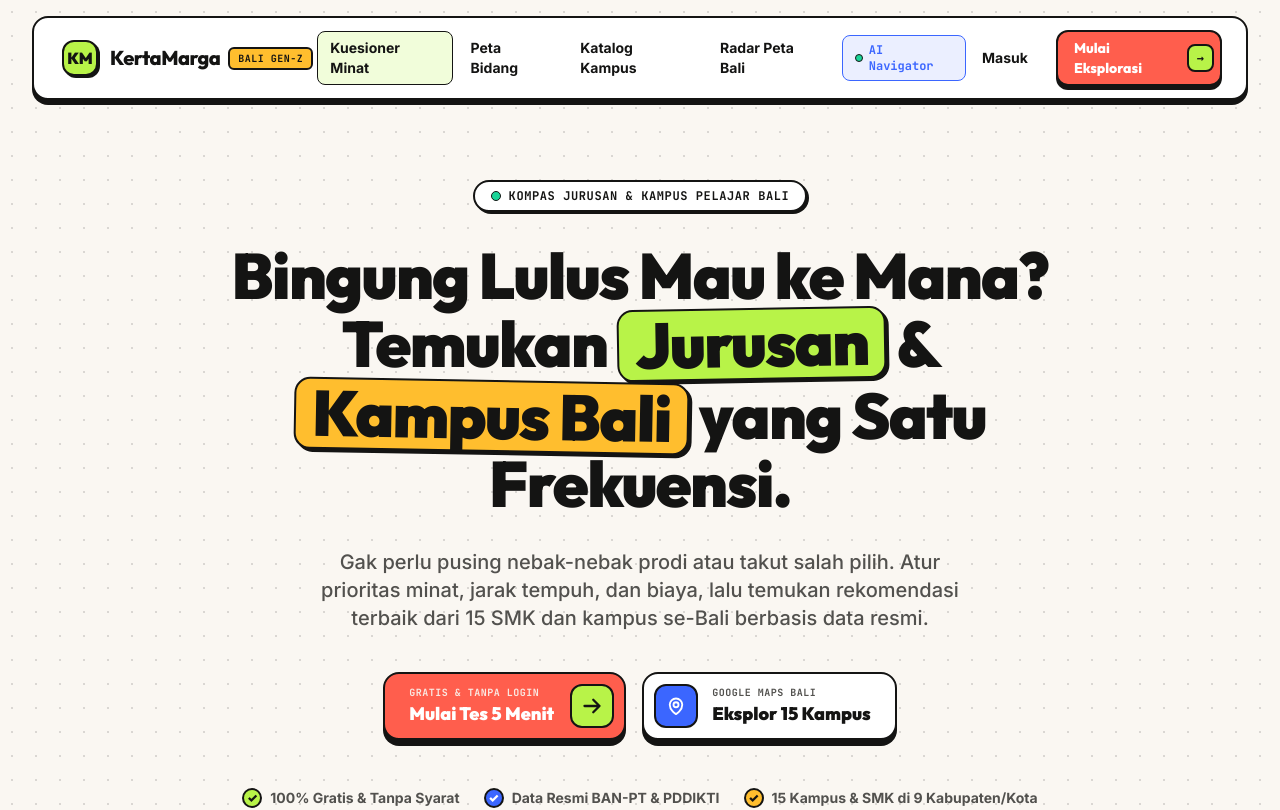
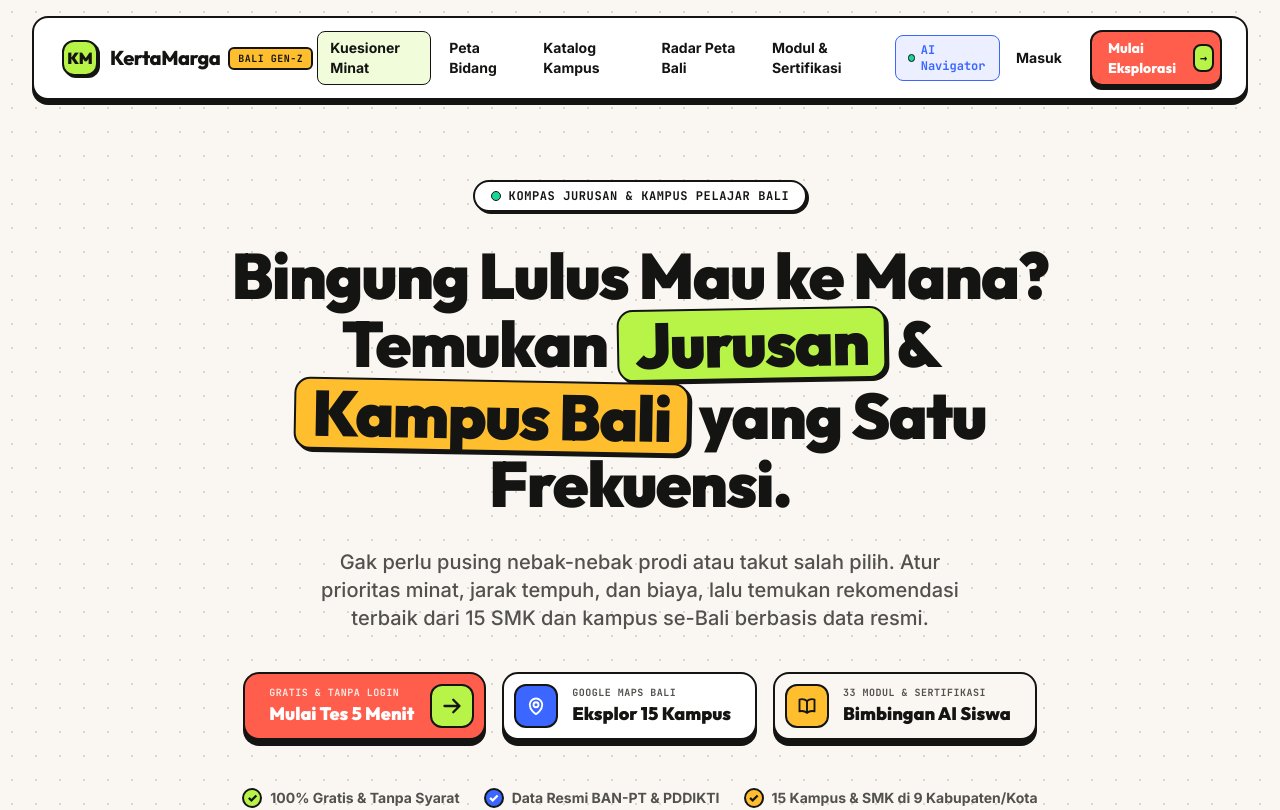
Before and after one commit to Great-YUDZZ/WE-ARE-SKENSA, a Next.js app: page / in a window 1280 px wide. Shown: the top 810 px of the page. Built offline with nearby package versions, Linux system fonts and the light colour scheme.

Commit message:
feat(nav): hubungkan navigasi modul masterclass, bimbingan AI, dan sertifikasi ke landing page dan katalog

```diff
--- a/src/app/ai-navigator/page.tsx
+++ b/src/app/ai-navigator/page.tsx
@@ -574,8 +574,15 @@ export default function AiNavigatorPage() {
                       </div>
                     </div>
 
-                    {/* Bottom CTA to Field Guide */}
-                    <div className="pt-2 flex justify-end">
+                    {/* Bottom CTA to Field Guide & Modul */}
+                    <div className="pt-2 flex flex-wrap justify-end gap-2">
+                      <Link
+                        href={`/hasil-analisis?field=${item.fieldId}`}
+                        className="inline-flex items-center gap-1.5 px-3.5 py-2 rounded-xl bg-[#FFBE2E] hover:bg-[#f2b329] text-[#141413] font-display font-bold text-xs border-2 border-[#141413] shadow-[2px_2px_0_#141413]"
+                      >
+                        <span>Modul &amp; Sertifikasi</span>
+                        <span className="font-mono">&rarr;</span>
+                      </Link>
                       <Link
                         href={`/peta-bidang/${item.fieldId}`}
                         className="inline-flex items-center gap-2 px-4 py-2.5 rounded-xl bg-[#141413] hover:bg-[#272725] text-white font-display font-black text-xs border-2 border-[#141413] shadow-[2px_2px_0_#FF5E4D] transition-transform active:translate-y-0.5"
--- a/src/app/eksplorasi/page.tsx
+++ b/src/app/eksplorasi/page.tsx
@@ -674,6 +674,15 @@ export default function EksplorasiPage() {
                           {rec.alternativeNotes}
                         </span>
 
+                        <div className="flex flex-wrap items-center gap-2 w-full sm:w-auto">
+                          <Link
+                            href={`/hasil-analisis?field=${rec.field.id}`}
+                            className="inline-flex items-center gap-2 px-4 py-2 rounded-xl bg-[#FAF7F2] hover:bg-[#F0ECE1] text-[#141413] border-2 border-[#141413] shadow-[0_3px_0_#141413] font-display font-bold text-xs"
+                          >
+                            <span>Bimbingan Nilai &amp; Modul</span>
+                            <span className="font-mono text-xs">&rarr;</span>
+                          </Link>
+
                           <Link
                             href={`/peta-bidang/${rec.field.id}?kabupaten=${encodeURIComponent(selectedKabupaten)}`}
                             className="group w-full sm:w-auto inline-flex items-center justify-between sm:justify-center gap-3 pl-5 pr-2 py-2 rounded-xl bg-[#FF5E4D] hover:bg-[#ff4936] text-white border-2 border-[#141413] shadow-[0_4px_0_#141413] hover:translate-y-[1px] hover:shadow-[0_3px_0_#141413] active:translate-y-[4px] active:shadow-none transition-all cursor-pointer font-display font-extrabold text-xs sm:text-sm"
@@ -683,6 +692,7 @@ export default function EksplorasiPage() {
                               &rarr;
                             </span>
                           </Link>
+                        </div>
                       </div>
                     </div>
                   ))}
--- a/src/app/page.tsx
+++ b/src/app/page.tsx
@@ -166,6 +166,35 @@ export default function Home() {
                   </span>
                 </div>
               </a>
+
+              {/* Tertiary Keycap Button: Modul Masterclass & AI Mentor */}
+              <Link
+                href="/hasil-analisis"
+                className="group relative w-full sm:w-auto inline-flex items-center justify-between sm:justify-center gap-3.5 pl-2.5 pr-6 py-2.5 rounded-2xl bg-[#FAF7F2] hover:bg-[#F0ECE1] text-[#141413] border-2 border-[#141413] shadow-[0_6px_0_#141413] hover:translate-y-[2px] hover:shadow-[0_4px_0_#141413] active:translate-y-[6px] active:shadow-none transition-all duration-150 cursor-pointer"
+              >
+                <span className="w-11 h-11 rounded-xl bg-[#FFBE2E] text-[#141413] border-2 border-[#141413] flex items-center justify-center shrink-0 group-hover:scale-105 transition-transform">
+                  <svg
+                    className="w-5 h-5 stroke-[2.25]"
+                    fill="none"
+                    viewBox="0 0 24 24"
+                    stroke="currentColor"
+                  >
+                    <path
+                      strokeLinecap="round"
+                      strokeLinejoin="round"
+                      d="M12 6.042A8.967 8.967 0 006 3.75c-1.052 0-2.062.18-3 .512v14.25A8.987 8.987 0 016 18c2.305 0 4.408.867 6 2.292m0-14.25a8.966 8.966 0 016-2.292c1.052 0 2.062.18 3 .512v14.25A8.987 8.987 0 0018 18a8.967 8.967 0 00-6 2.292m0-14.25v14.25"
+                    />
+                  </svg>
+                </span>
+                <div className="text-left">
+                  <span className="block text-[10px] font-mono font-bold uppercase tracking-wider text-[#52514E]">
+                    33 MODUL &amp; SERTIFIKASI
+                  </span>
+                  <span className="block font-display font-black text-base sm:text-lg leading-tight text-[#141413]">
+                    Bimbingan AI Siswa
+                  </span>
+                </div>
+              </Link>
             </div>
 
             {/* Micro-Trust Checklist */}
--- a/src/app/peta-bidang/[id]/page.tsx
+++ b/src/app/peta-bidang/[id]/page.tsx
@@ -143,6 +143,12 @@ export default function PetaBidangDetailPage() {
               className="px-4 py-2 rounded-xl border-2 border-[#141413] bg-[#B8F348] hover:bg-[#a8e635] font-mono font-bold text-xs text-[#141413] cursor-pointer"
             >
               Uji Kecocokanmu Lewat Kuesioner &rarr;
+            </Link>
+            <Link
+              href={`/hasil-analisis?field=${field.id}`}
+              className="px-4 py-2 rounded-xl border-2 border-[#141413] bg-[#FFBE2E] hover:bg-[#f2b329] font-mono font-bold text-xs text-[#141413] cursor-pointer"
+            >
+              Modul Masterclass &amp; Sertifikasi &rarr;
             </Link>
           </div>
         </div>
--- a/src/components/Navbar.tsx
+++ b/src/components/Navbar.tsx
@@ -63,6 +63,12 @@ export default function Navbar({
               className="px-3 py-1.5 rounded-lg hover:bg-[#F0ECE1] transition-colors"
             >
               Radar Peta Bali
+            </Link>
+            <Link
+              href="/hasil-analisis"
+              className="px-3 py-1.5 rounded-lg hover:bg-[#F0ECE1] transition-colors"
+            >
+              Modul & Sertifikasi
             </Link>
             <Link
               href="/ai-navigator"
@@ -149,6 +155,13 @@ export default function Navbar({
               Radar Peta Bali
             </Link>
             <Link
+              href="/hasil-analisis"
+              onClick={() => setMobileMenuOpen(false)}
+              className="block px-3 py-2 rounded-xl font-bold text-sm text-[#141413] hover:bg-[#F0ECE1]"
+            >
+              Modul &amp; Sertifikasi
+            </Link>
+            <Link
               href="/ai-navigator"
               onClick={() => setMobileMenuOpen(false)}
               className="block px-3 py-2 rounded-xl font-mono font-bold text-sm text-[#3B66FF] bg-[#3B66FF]/10 border border-[#3B66FF]"
--- a/src/data/fields.ts
+++ b/src/data/fields.ts
@@ -6,7 +6,7 @@ export interface MajorField {
   group: FieldGroup;
   categoryName: string;
   description: string;
-  vibeTagline: string;
+  vibeTagline?: string;
   institutions: {
     name: string;
     level: string;
@@ -186,6 +186,7 @@ export const FIELDS: MajorField[] = [
     name: "Teknik Jaringan Komputer, Telekomunikasi & Cloud (TKJ / TJKT)",
     group: "teknologi",
     categoryName: "Teknologi dan Rancang",
+    vibeTagline: "Fokus pada arsitektur jaringan komputer, cloud server, dan sertifikasi CCNA/MTCNA.",
     description: "Mempelajari arsitektur jaringan komputer (Cisco CCNA & MikroTik MTCNA), infrastruktur fiber optik, administrasi server Linux/Cloud, dan keamanan siber untuk konektivitas perhotelan serta instansi di Bali.",
     institutions: [
       { name: "SMKN 1 Denpasar (SKENSA)", level: "SMK TJKT", location: "Denpasar Utara", accreditation: "A (Unggul)" },
```
Lines whose indentation alone changed are shown as unchanged.
